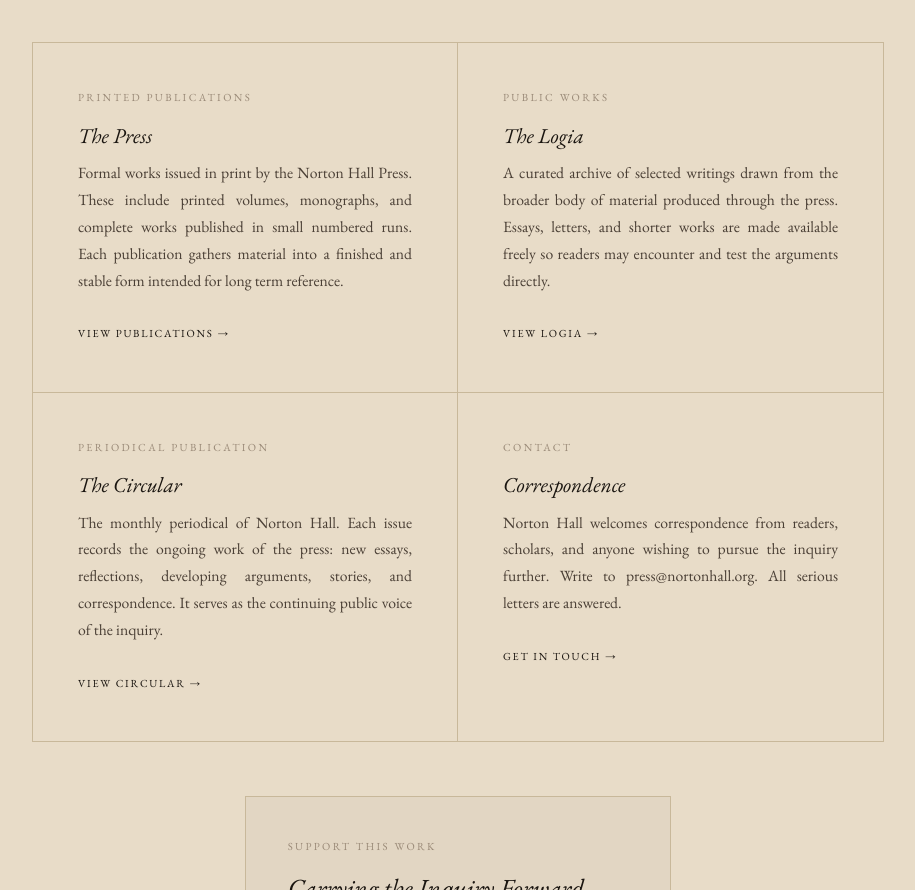
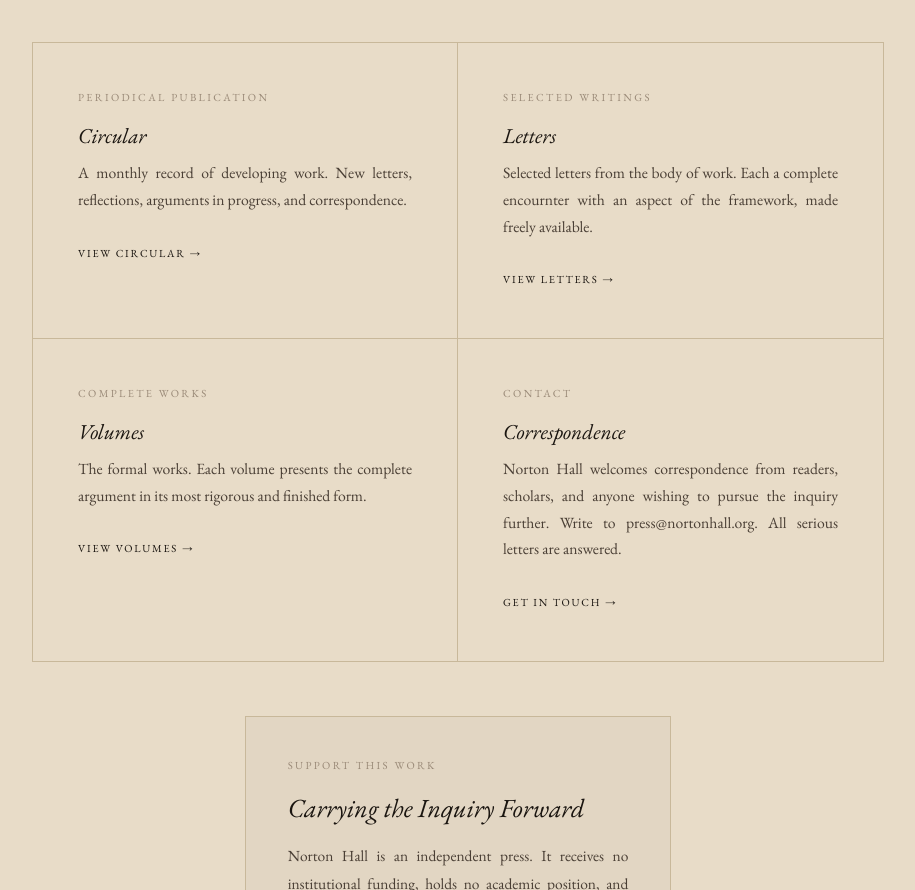
Before and after one commit to nortonhall/nortonhall.org, a plain HTML site: page index2.html in a window 1280 px wide. Shown: the part 1117-2007 px from the top of the page, without its empty margins (182-1097 px from the left). Drawn offline with nearby package versions, Linux system fonts and the light colour scheme.

Commit message:
Replace publication sections with new content

```diff
--- a/index2.html
+++ b/index2.html
@@ -1272,24 +1272,24 @@ A small independent press based in Northamptonshire continuing the older traditi
 
     <div class="sections-grid">
       <a href="#" class="section-card" data-observe>
-        <span class="section-card-label">Printed Publications</span>
-        <h3>The Press</h3>
-        <p>Formal works issued in print by the Norton Hall Press. These include printed volumes, monographs, and complete works published in small numbered runs. Each publication gathers material into a finished and stable form intended for long term reference.</p>
-        <span class="section-card-link">View Publications →</span>
+        <span class="section-card-label">Periodical Publication</span>
+        <h3>Circular</h3>
+        <p>A monthly record of developing work. New letters, reflections, arguments in progress, and correspondence.</p>
+        <span class="section-card-link">View Circular →</span>
       </a>
 
       <a href="#" class="section-card" data-observe>
-        <span class="section-card-label">Public Works</span>
-        <h3>The Logia</h3>
-        <p>A curated archive of selected writings drawn from the broader body of material produced through the press. Essays, letters, and shorter works are made available freely so readers may encounter and test the arguments directly.</p>
-        <span class="section-card-link">View Logia →</span>
+        <span class="section-card-label">Selected Writings</span>
+        <h3>Letters</h3>
+        <p>Selected letters from the body of work. Each a complete encournter with an aspect of the framework, made freely available.</p>
+        <span class="section-card-link">View Letters →</span>
       </a>
 
       <a href="#" class="section-card" data-observe>
-        <span class="section-card-label">Periodical Publication</span>
-        <h3>The Circular</h3>
-        <p>The monthly periodical of Norton Hall. Each issue records the ongoing work of the press: new essays, reflections, developing arguments, stories, and correspondence. It serves as the continuing public voice of the inquiry.</p>
-        <span class="section-card-link">View Circular →</span>
+        <span class="section-card-label">Complete Works</span>
+        <h3>Volumes</h3>
+        <p>The formal works. Each volume presents the complete argument in its most rigorous and finished form.</p>
+        <span class="section-card-link">View Volumes →</span>
       </a>
 
       <a href="#" class="section-card" data-observe>
```
